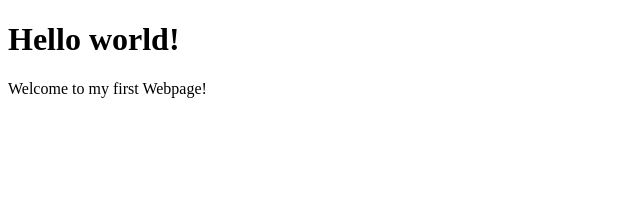
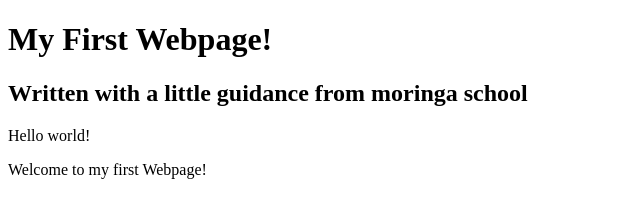
Before and after one commit to Solomonmuli/my-first-webpage, a plain HTML site: page my-first-webspage.html in a window 1280 px wide. Shown: the whole page, without its empty margins (0-640 px from the left). Drawn offline with Linux system fonts and the light colour scheme.

Commit message:
add Header block element to the page

```diff
--- a/my-first-webspage.html
+++ b/my-first-webspage.html
@@ -4,7 +4,11 @@
     <title>My First Webpage!</title>
   </head>
   <body>
-    <h1>Hello world!</h1>
+    <h1>My First Webpage!</h1>
+    <h2>Written with a little guidance from moringa school</h2>
+
+    <p>Hello world!</p>
     <p> Welcome to my first Webpage!</p>
+
   </body>
 </html>
```
